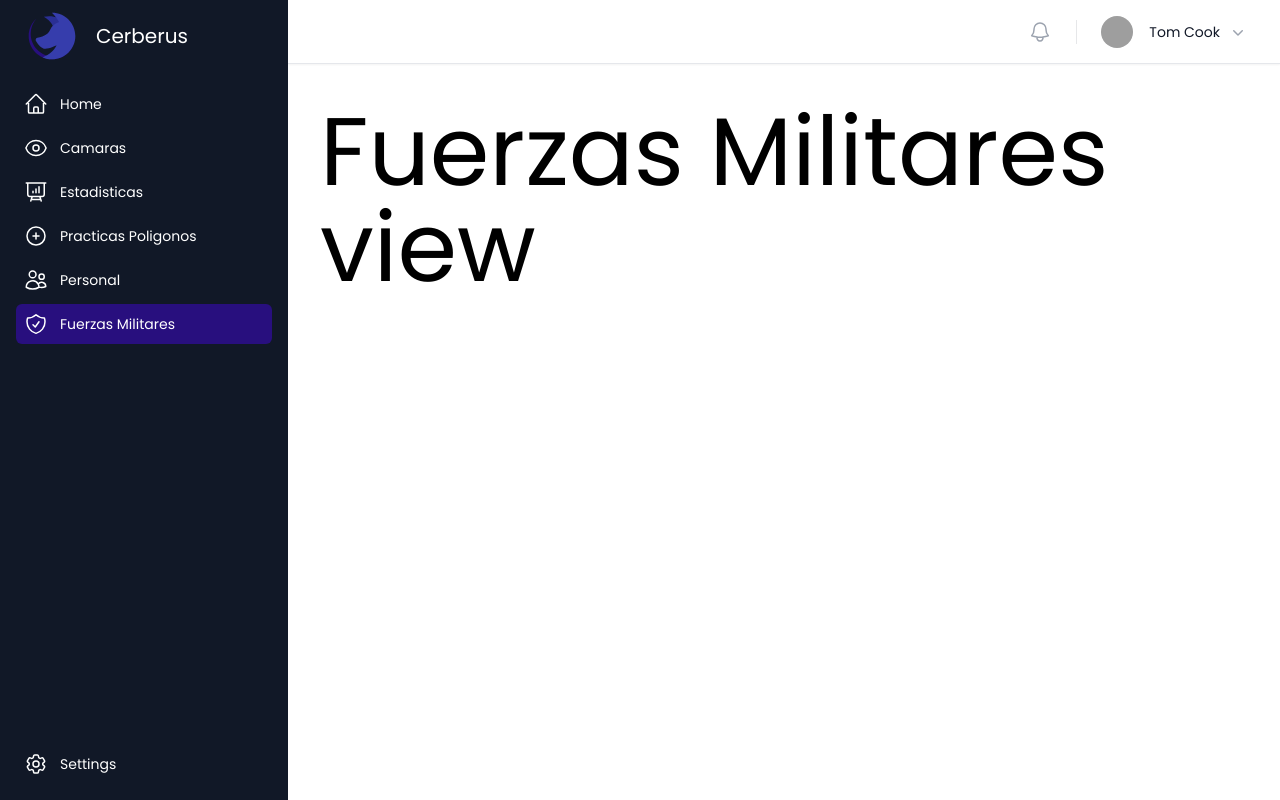
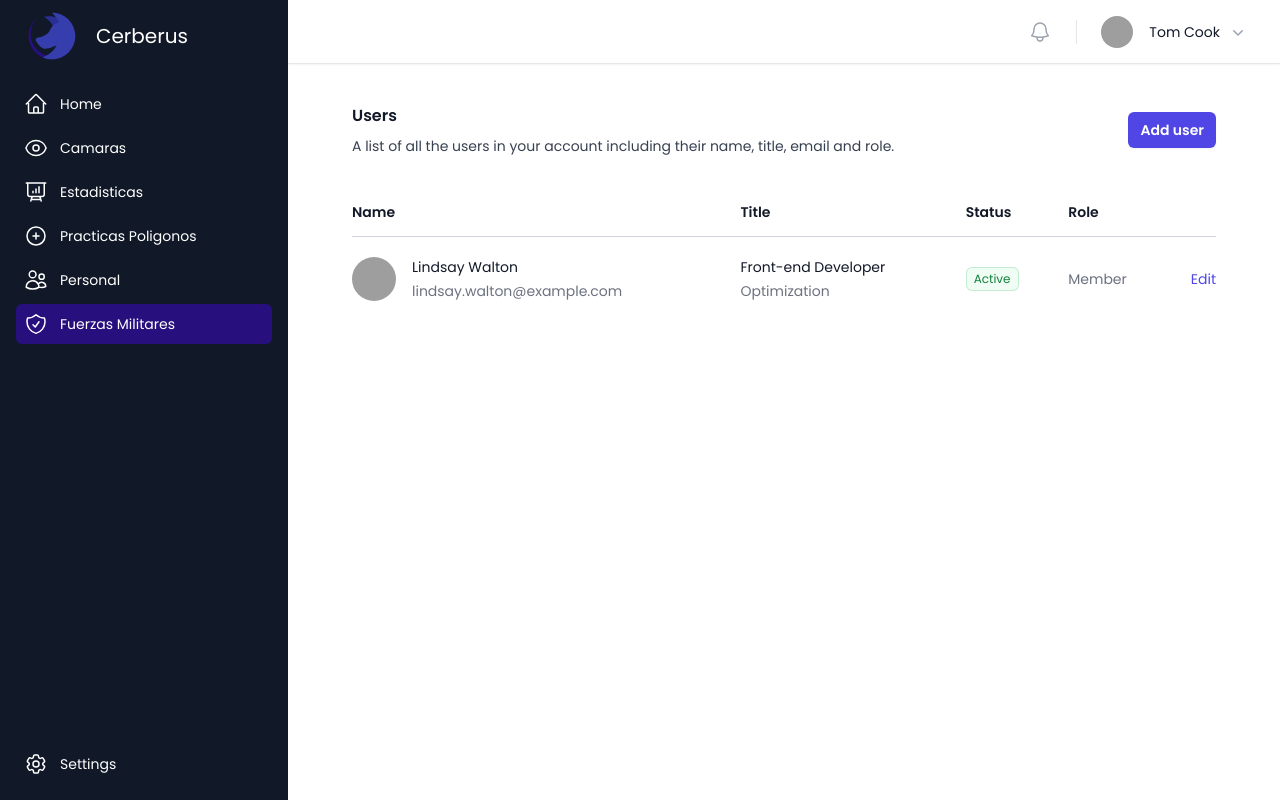
Before and after one commit to cerberus-dev-team/cerberus-vue-frontend, a Vue app: page /home/fuerzas-militares in a window 1280 px wide. Built offline with nearby package versions, Linux system fonts and the light colour scheme; grey boxes are pictures that could not be loaded.

Commit message:
feat: add military force table

```diff
--- a/src/views/home/FuerzasMilitaresView.vue
+++ b/src/views/home/FuerzasMilitaresView.vue
@@ -1,15 +1,75 @@
 <template>
-  <div class="text-8xl">
-    Fuerzas Militares view
+  <div class="px-4 sm:px-6 lg:px-8">
+    <div class="sm:flex sm:items-center">
+      <div class="sm:flex-auto">
+        <h1 class="text-base font-semibold leading-6 text-gray-900">Users</h1>
+        <p class="mt-2 text-sm text-gray-700">A list of all the users in your account including their name, title, email and role.</p>
+      </div>
+      <div class="mt-4 sm:ml-16 sm:mt-0 sm:flex-none">
+        <button type="button" class="block rounded-md bg-indigo-600 px-3 py-2 text-center text-sm font-semibold text-white shadow-sm hover:bg-indigo-500 focus-visible:outline focus-visible:outline-2 focus-visible:outline-offset-2 focus-visible:outline-indigo-600">Add user</button>
+      </div>
+    </div>
+    <div class="mt-8 flow-root">
+      <div class="-mx-4 -my-2 overflow-x-auto sm:-mx-6 lg:-mx-8">
+        <div class="inline-block min-w-full py-2 align-middle sm:px-6 lg:px-8">
+          <table class="min-w-full divide-y divide-gray-300">
+            <thead>
+              <tr>
+                <th scope="col" class="py-3.5 pl-4 pr-3 text-left text-sm font-semibold text-gray-900 sm:pl-0">Name</th>
+                <th scope="col" class="px-3 py-3.5 text-left text-sm font-semibold text-gray-900">Title</th>
+                <th scope="col" class="px-3 py-3.5 text-left text-sm font-semibold text-gray-900">Status</th>
+                <th scope="col" class="px-3 py-3.5 text-left text-sm font-semibold text-gray-900">Role</th>
+                <th scope="col" class="relative py-3.5 pl-3 pr-4 sm:pr-0">
+                  <span class="sr-only">Edit</span>
+                </th>
+              </tr>
+            </thead>
+            <tbody class="divide-y divide-gray-200 bg-white">
+              <tr v-for="person in people" :key="person.email">
+                <td class="whitespace-nowrap py-5 pl-4 pr-3 text-sm sm:pl-0">
+                  <div class="flex items-center">
+                    <div class="h-11 w-11 flex-shrink-0">
+                      <img class="h-11 w-11 rounded-full" :src="person.image" alt="" />
+                    </div>
+                    <div class="ml-4">
+                      <div class="font-medium text-gray-900">{{ person.name }}</div>
+                      <div class="mt-1 text-gray-500">{{ person.email }}</div>
+                    </div>
+                  </div>
+                </td>
+                <td class="whitespace-nowrap px-3 py-5 text-sm text-gray-500">
+                  <div class="text-gray-900">{{ person.title }}</div>
+                  <div class="mt-1 text-gray-500">{{ person.department }}</div>
+                </td>
+                <td class="whitespace-nowrap px-3 py-5 text-sm text-gray-500">
+                  <span class="inline-flex items-center rounded-md bg-green-50 px-2 py-1 text-xs font-medium text-green-700 ring-1 ring-inset ring-green-600/20">Active</span>
+                </td>
+                <td class="whitespace-nowrap px-3 py-5 text-sm text-gray-500">{{ person.role }}</td>
+                <td class="relative whitespace-nowrap py-5 pl-3 pr-4 text-right text-sm font-medium sm:pr-0">
+                  <a href="#" class="text-indigo-600 hover:text-indigo-900"
+                    >Edit<span class="sr-only">, {{ person.name }}</span></a
+                  >
+                </td>
+              </tr>
+            </tbody>
+          </table>
+        </div>
+      </div>
+    </div>
   </div>
 </template>
 
-<script>
-export default {
-
-}
+<script setup>
+const people = [
+  {
+    name: 'Lindsay Walton',
+    title: 'Front-end Developer',
+    department: 'Optimization',
+    email: 'lindsay.walton@example.com',
+    role: 'Member',
+    image:
+      'https://images.unsplash.com/photo-1517841905240-472988babdf9?ixlib=rb-1.2.1&ixid=eyJhcHBfaWQiOjEyMDd9&auto=format&fit=facearea&facepad=2&w=256&h=256&q=80',
+  },
+  // More people...
+]
 </script>
-
-<style>
-
-</style>
```
